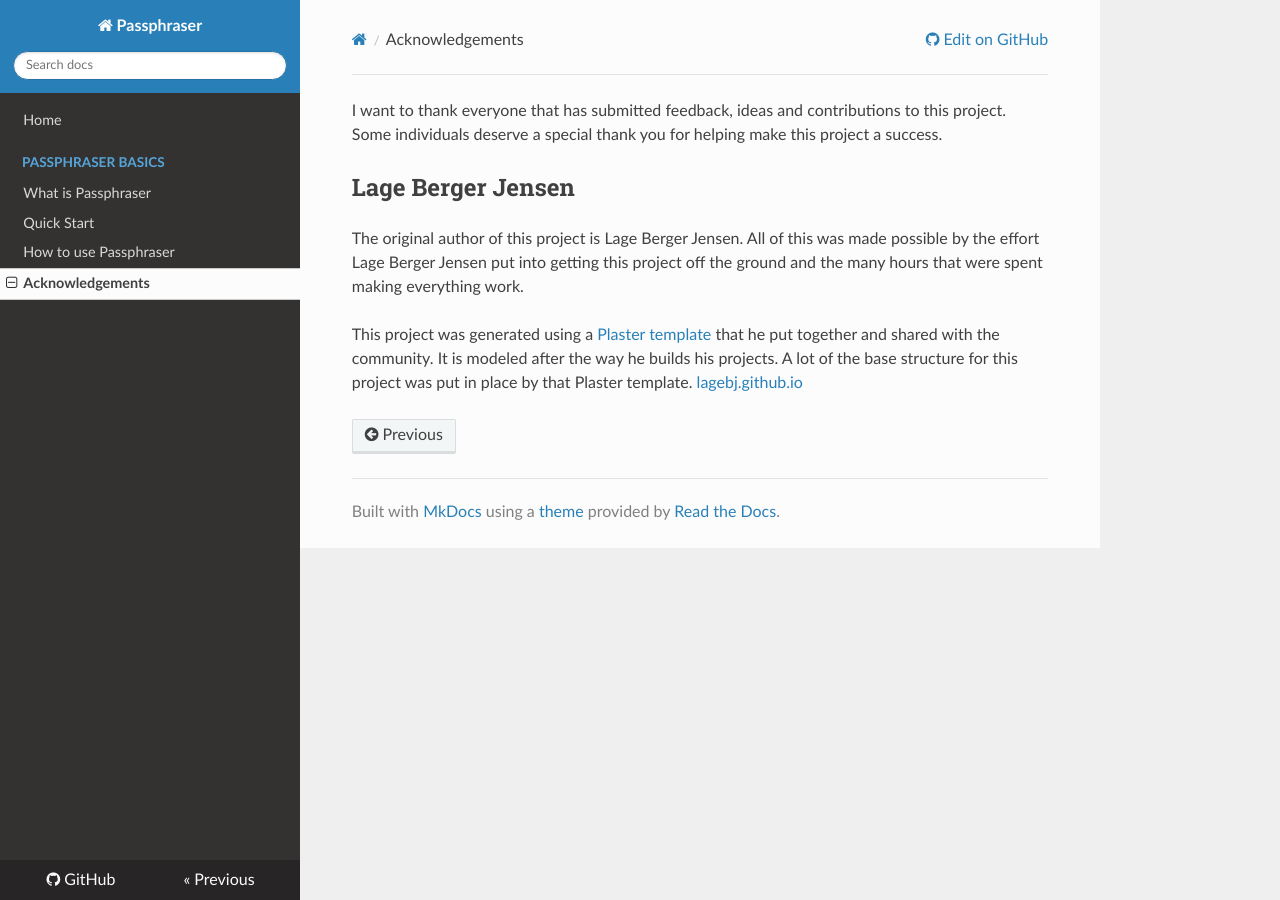
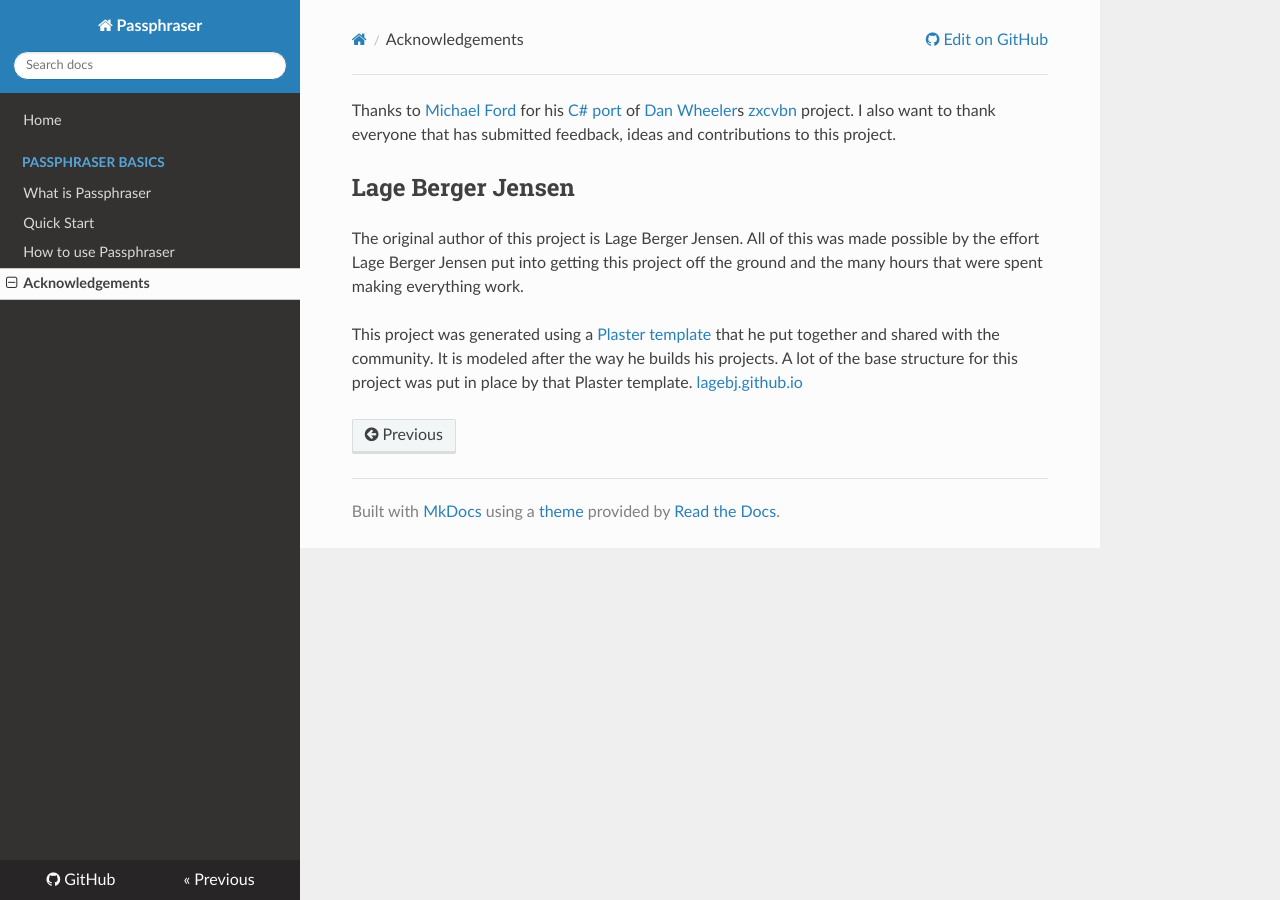
Before and after one commit to lagebj/Passphraser, an MkDocs documentation site: the page built from docs/acknowledgements.md, in a window 1280 px wide. Built offline with MkDocs 1.6.1, drawn with Linux system fonts in a browser that asks for light colours; nearby versions of some CDN libraries; old or Windows-style settings are respelled for this version of MkDocs.

```diff
--- a/docs/acknowledgements.md
+++ b/docs/acknowledgements.md
@@ -1,4 +1,5 @@
-I want to thank everyone that has submitted feedback, ideas and contributions to this project. Some individuals deserve a special thank you for helping make this project a success.
+Thanks to [Michael Ford](https://github.com/mickford) for his [C# port](https://github.com/mickford/zxcvbn-cs) of [Dan Wheeler](https://github.com/lowe)s [zxcvbn](https://github.com/dropbox/zxcvbn) project.
+I also want to thank everyone that has submitted feedback, ideas and contributions to this project.
 
 ## Lage Berger Jensen
 
```
Also changed, not shown: README.md (+1 -1 lines), ReleaseNotes.md (+5 -0 lines), 2 other files.
